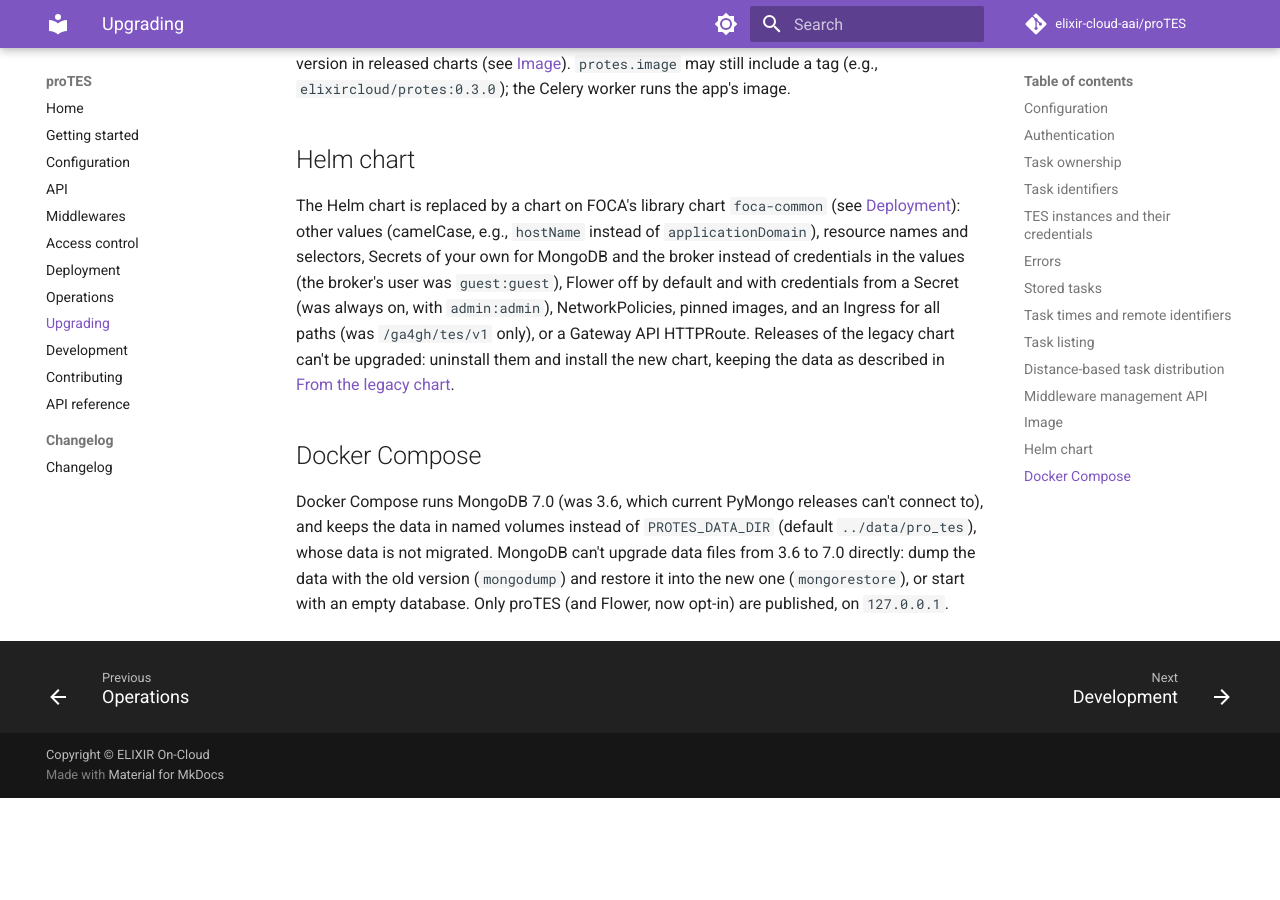
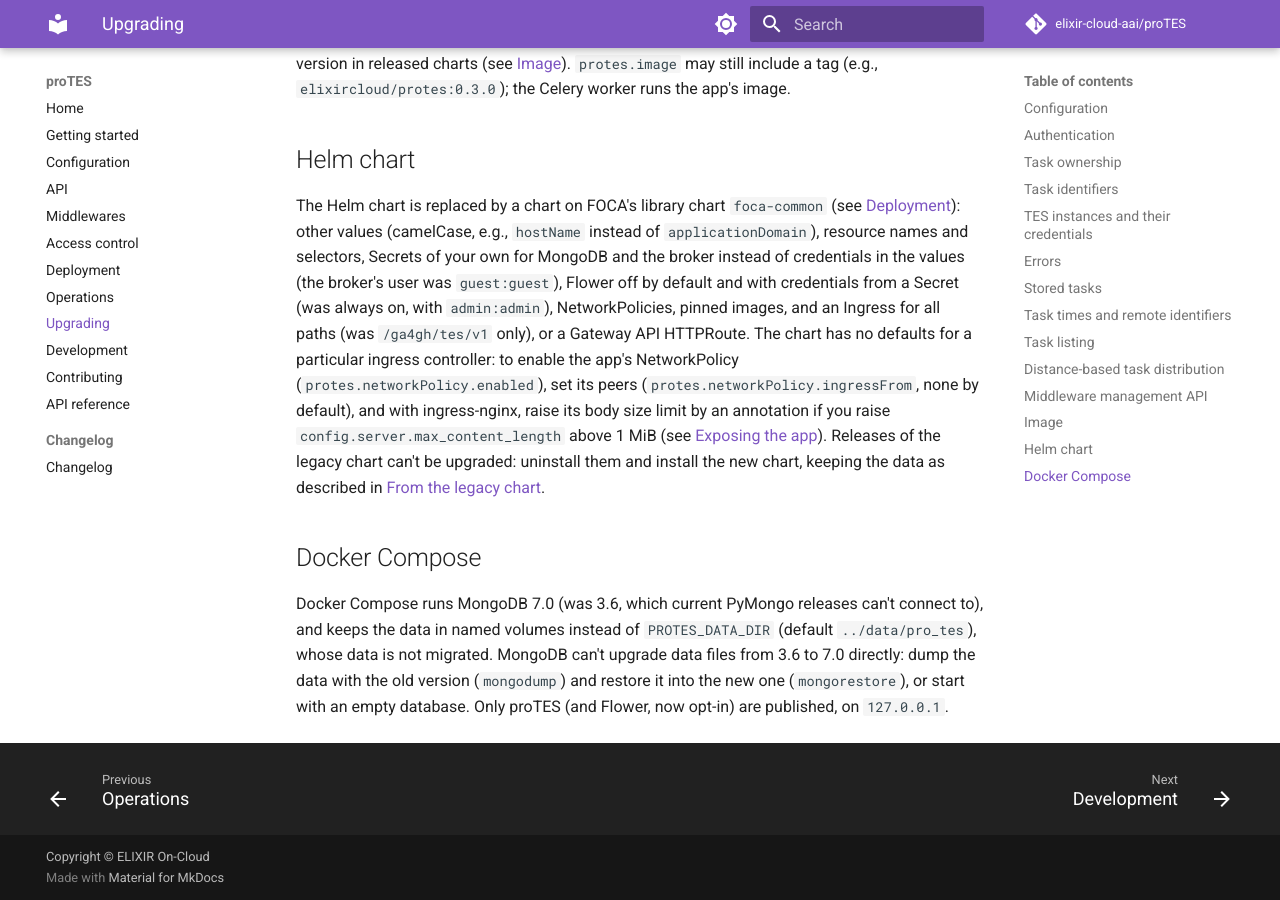
Before and after one commit to elixir-cloud-aai/proTES, an MkDocs documentation site: the page built from docs/upgrading.md, in a window 1280 px wide and 900 px high, scrolled down 5453 px. Built offline with MkDocs 1.6.1 and Material for MkDocs 9.7.7, drawn with Linux system fonts in a browser that asks for light colours; comment, search, counter and statistics services are not loaded; before the commit the page ends 6251 px from its top, so only the background shows below that.

Commit message:
fix(chart): name a disabled Route in the notes
With protes.route.enabled false, the notes said that the cluster doesn't
serve Routes; they now name the value instead. The upgrade guide says
that the chart has no ingress controller defaults (NetworkPolicy peers,
the body size annotation of ingress-nginx).

Co-Authored-By: Claude Opus 5.5 <noreply@anthropic.com>

```diff
--- a/docs/upgrading.md
+++ b/docs/upgrading.md
@@ -275,7 +275,13 @@ your own for MongoDB and the broker instead of credentials in the values
 (the broker's user was `guest:guest`), Flower off by default and with
 credentials from a Secret (was always on, with `admin:admin`),
 NetworkPolicies, pinned images, and an Ingress for all paths (was
-`/ga4gh/tes/v1` only), or a Gateway API HTTPRoute. Releases of the legacy
+`/ga4gh/tes/v1` only), or a Gateway API HTTPRoute. The chart has no defaults
+for a particular ingress controller: to enable the app's NetworkPolicy
+(`protes.networkPolicy.enabled`), set its peers
+(`protes.networkPolicy.ingressFrom`, none by default), and with
+ingress-nginx, raise its body size limit by an annotation if you raise
+`config.server.max_content_length` above 1 MiB (see [Exposing the
+app](deployment.md#exposing-the-app)). Releases of the legacy
 chart can't be upgraded: uninstall them and install the new chart, keeping
 the data as described in [From the legacy
 chart](deployment.md#from-the-legacy-chart).
```
Also changed, not shown: 2 other files.
